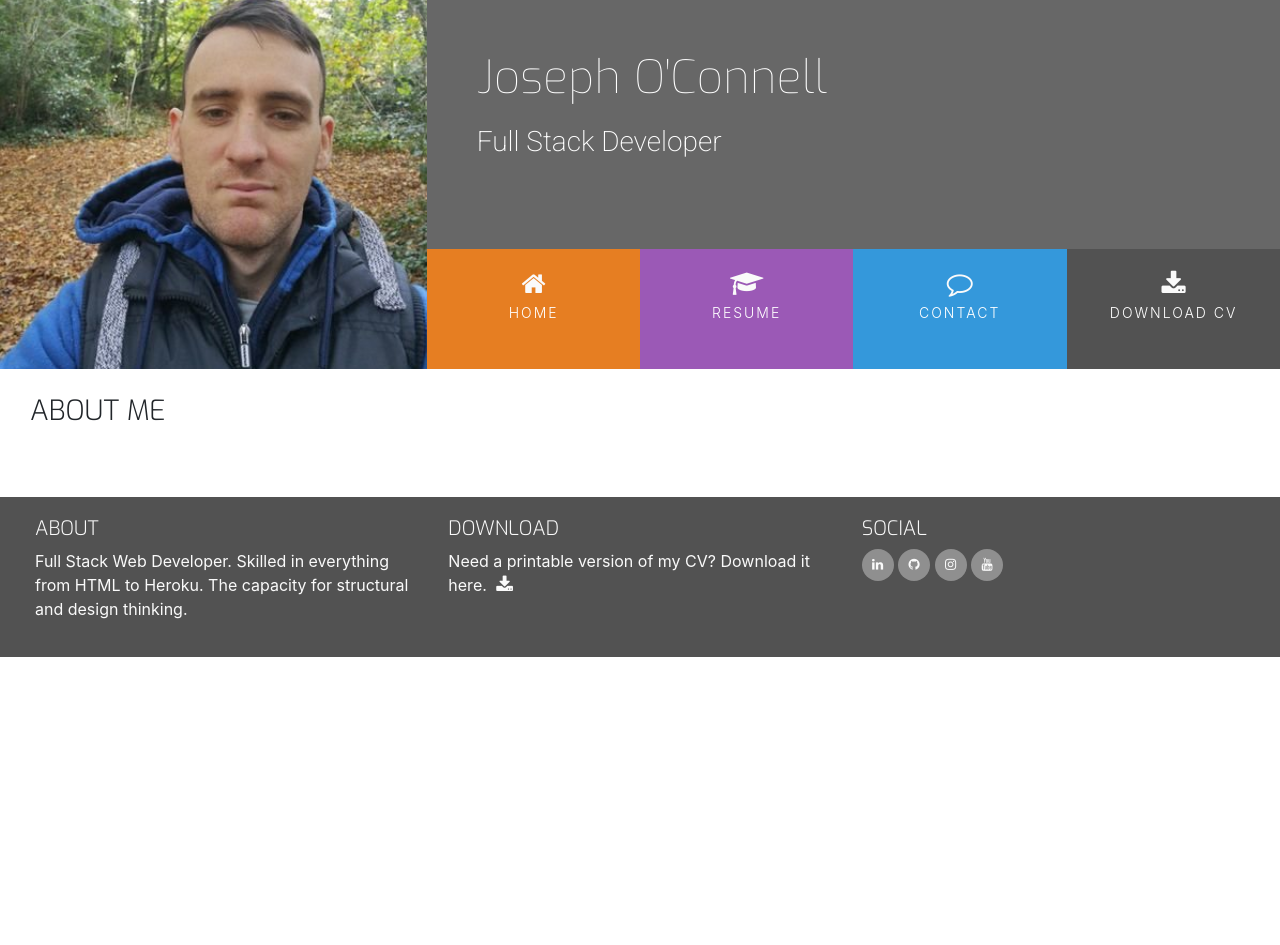
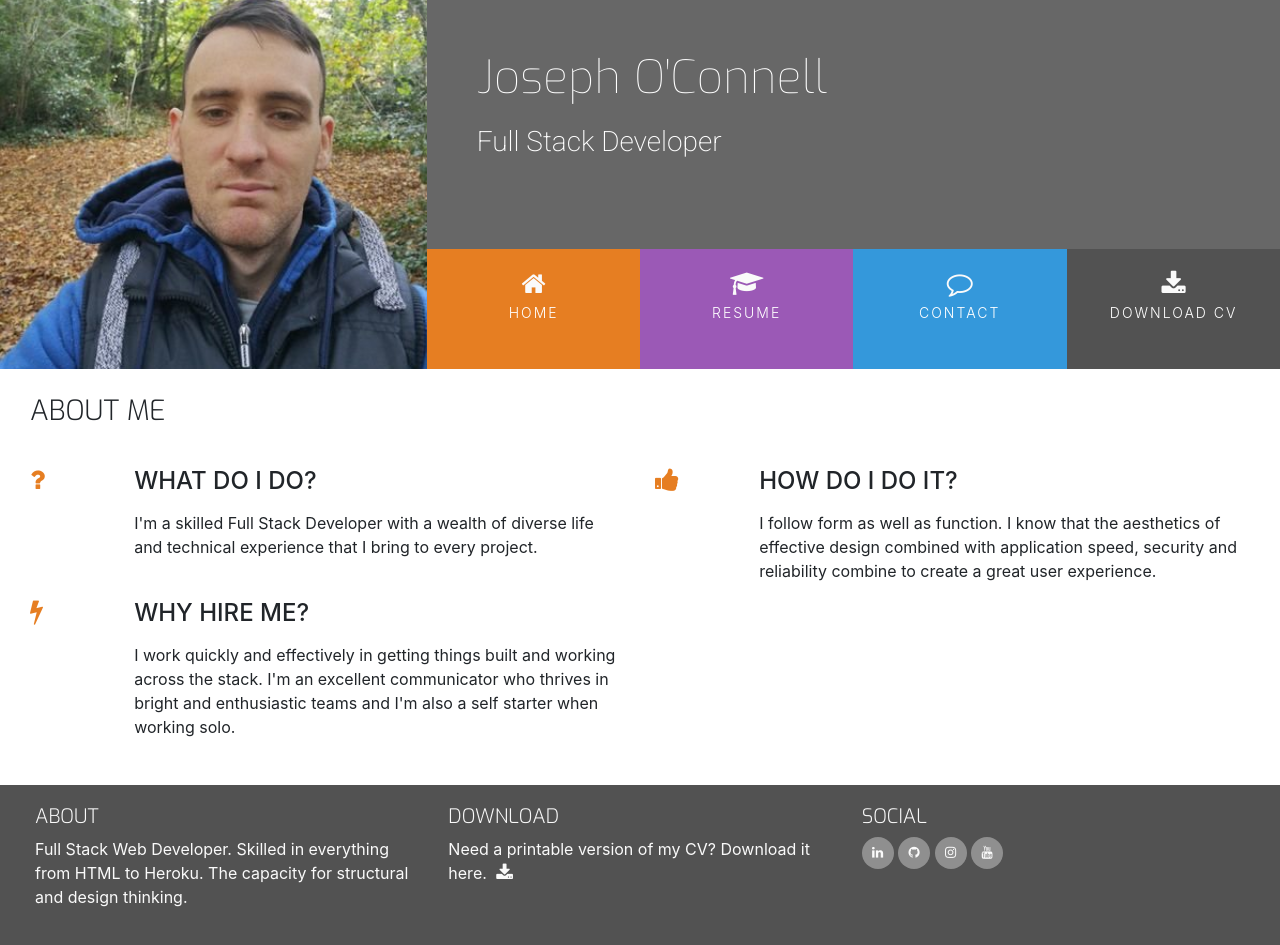
Before and after one commit to JosephOConnell/Resume, a plain HTML site: page index.html in a window 1280 px wide. Before the commit the page ends 800 px from the top, so only its background shows below. Drawn offline with nearby package versions, Linux system fonts and the light colour scheme.

Commit message:
Three reasons to hire me added ti About Me Section

```diff
--- a/assets/css/style.css
+++ b/assets/css/style.css
@@ -228,3 +228,14 @@ footer {
 #footer-details {
     padding: 20px;
 }
+
+/* ----------------------------------------Three Reasons */
+
+.three-reasons-icon {
+    font-size: 26px;
+    color: #e67e22;
+}
+
+.three-reasons-heading {
+    margin-bottom: 15px;
+}
--- a/index.html
+++ b/index.html
@@ -43,6 +43,7 @@
             </div>
         </div>
     </header>
+    </header>
     <section class="container-fluid">
         <div class="row row-table">
             <div class="col-md-8 bg-color-three-reasons section-column">
@@ -51,8 +52,50 @@
                         <h3 class="section-heading uppercase">About Me</h3>
                     </div>
                 </div>
+                <div class="row">
+                    <div class="col-10 offset-1 offset-sm-0 col-sm-4 col-md-6">
+                        <div class="row">
+                            <div class="col-2">
+                                <i class="three-reasons-icon fa fa-question" aria-hidden="true"></i>
+                            </div>
+                            <div class="col-10">
+                                <h4 class="three-reasons-heading uppercase">What do I do?</h4>
+                                <p>
+                                    I'm a skilled Full Stack Developer with a wealth of diverse life and technical experience that I bring to every project.
+                                </p>
+                            </div>
+                        </div>
+                    </div>
+                    <div class="col-10 offset-1 offset-sm-0 col-sm-4 col-md-6">
+                        <div class="row">
+                            <div class="col-2">
+                                <i class="three-reasons-icon fa fa-thumbs-up" aria-hidden="true"></i>
+                            </div>
+                            <div class="col-10">
+                                <h4 class="three-reasons-heading uppercase">How do I do it?</h4>
+                                <p>
+                                    I follow form as well as function. I know that the aesthetics of effective design combined with application speed, security and reliability combine to create a great user experience.
+                                </p>
+                            </div>
+                        </div>
+                    </div>
+                    <div class="col-10 offset-1 offset-sm-0 col-sm-4 col-md-6">
+                        <div class="row">
+                            <div class="col-2">
+                                <i class="three-reasons-icon fa fa-bolt" aria-hidden="true"></i>
+                            </div>
+                            <div class="col-10">
+                                <h4 class="three-reasons-heading uppercase">Why hire me?</h4>
+                                <p>
+                                    I work quickly and effectively in getting things built and working across the stack. I'm an excellent communicator who thrives in bright and enthusiastic teams and I'm also a self starter when working solo.
+                                </p>
+                            </div>
+                        </div>
+                    </div>
+                </div>
             </div>
         </div>
+
     </section>
     <footer class="container-fluid">
         <div id="footer-details" class="row">
```
